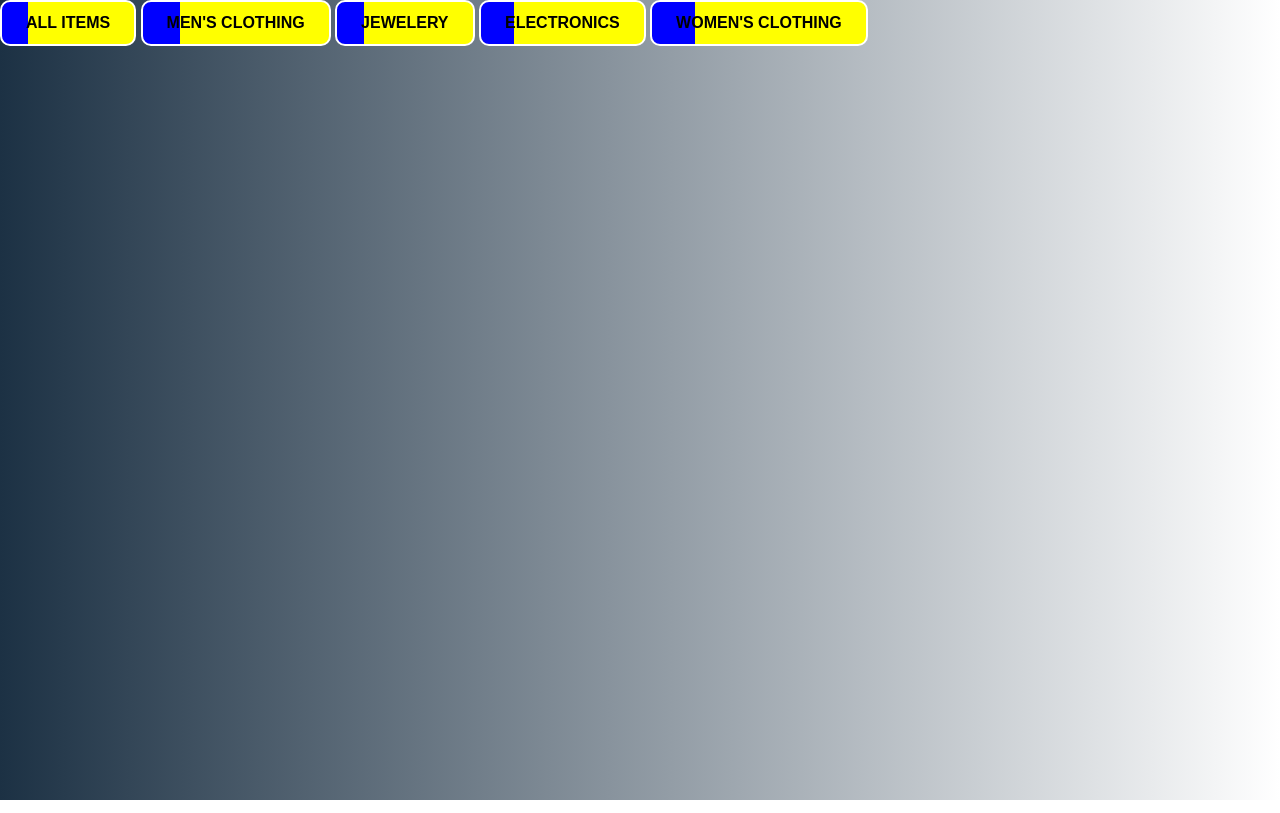
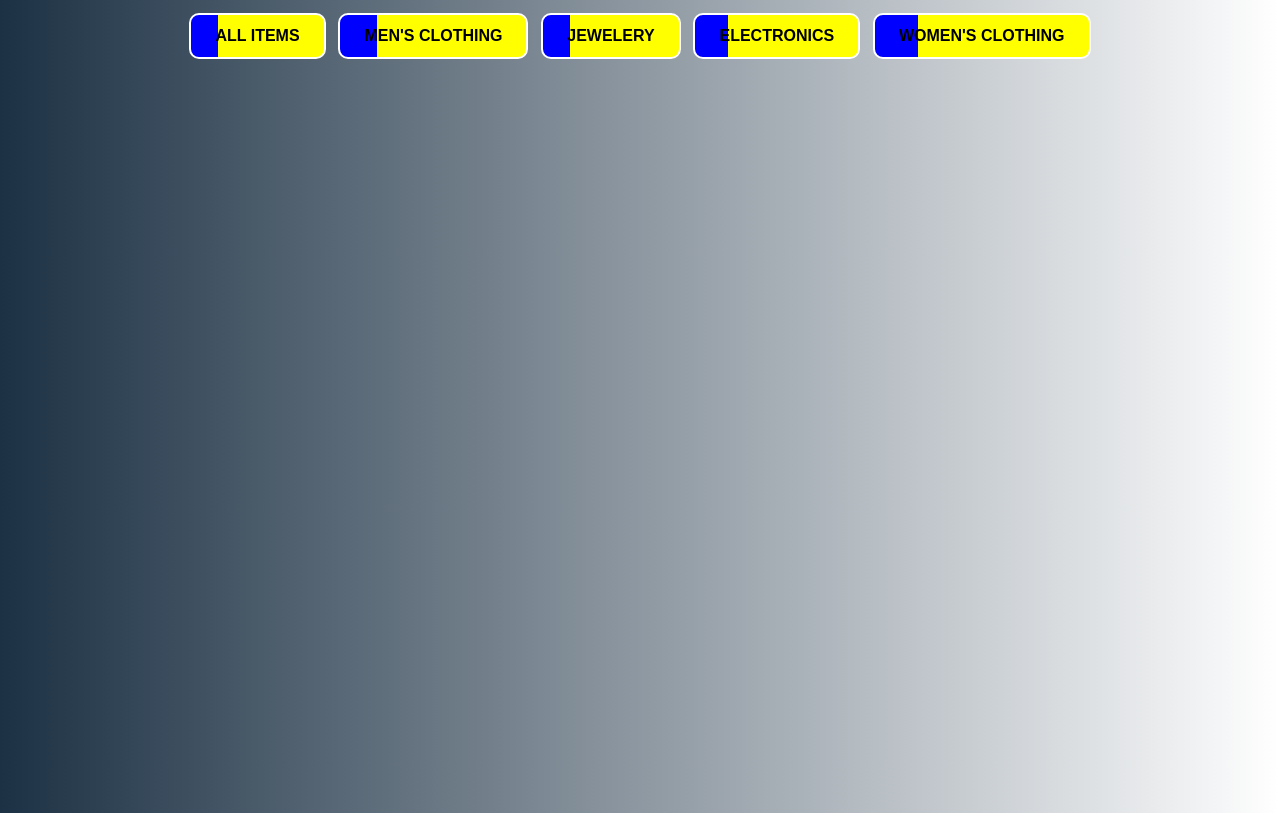
Before and after one commit to MuhammadHuzaifa22/E-commerce-app, a plain HTML site: page index.html in a window 1280 px wide. Drawn offline with nearby package versions, Linux system fonts and the light colour scheme; no server answers.

Commit message:
styles updated

```diff
--- a/Assets/style.css
+++ b/Assets/style.css
@@ -185,3 +185,10 @@
   background-color: #ffc107; /* Yellow background after adding */
   color: #333;
 }
+
+.filterButtons{
+  display: flex;
+  justify-content: center;
+  margin-top: 1%;
+  gap: 1%;
+}
```
